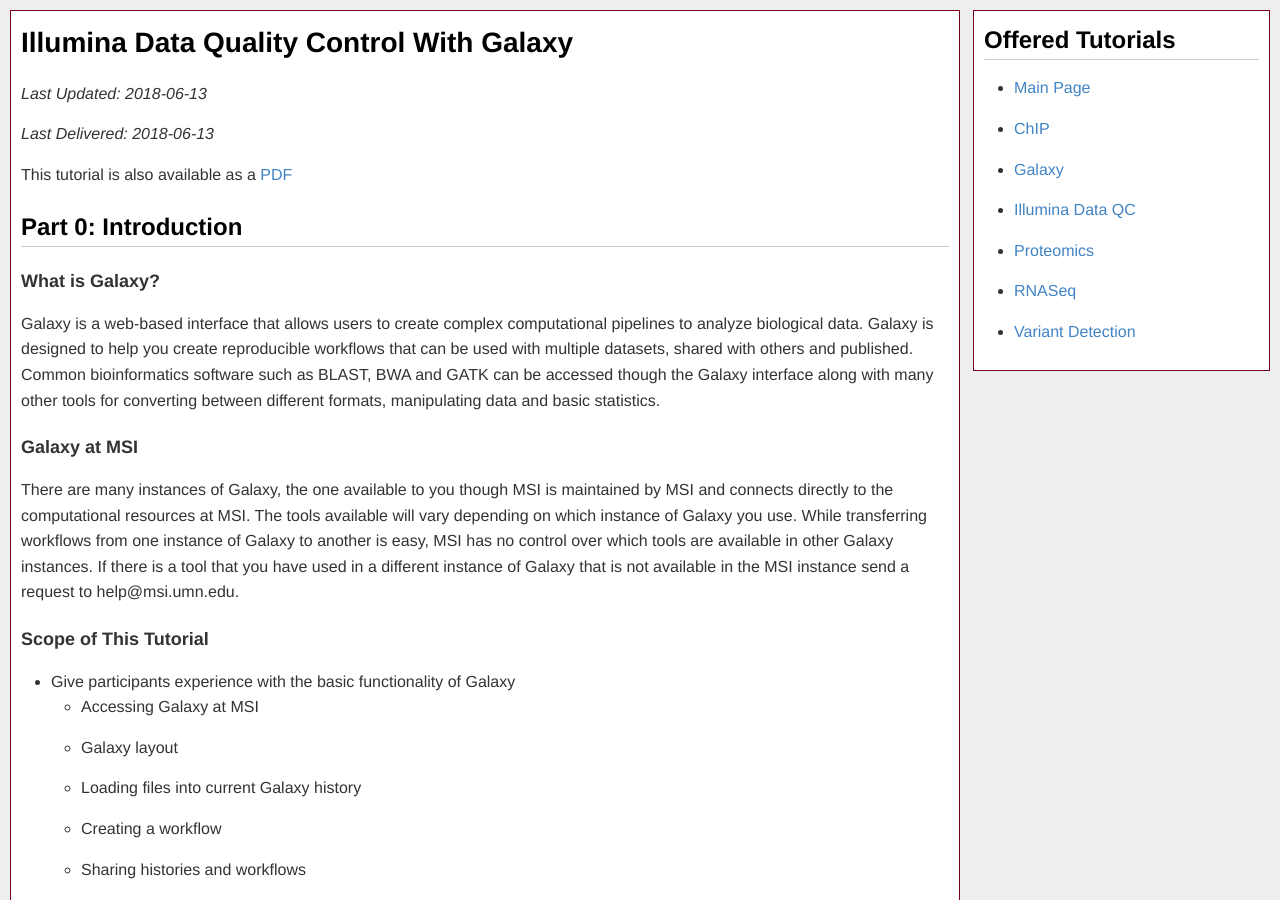
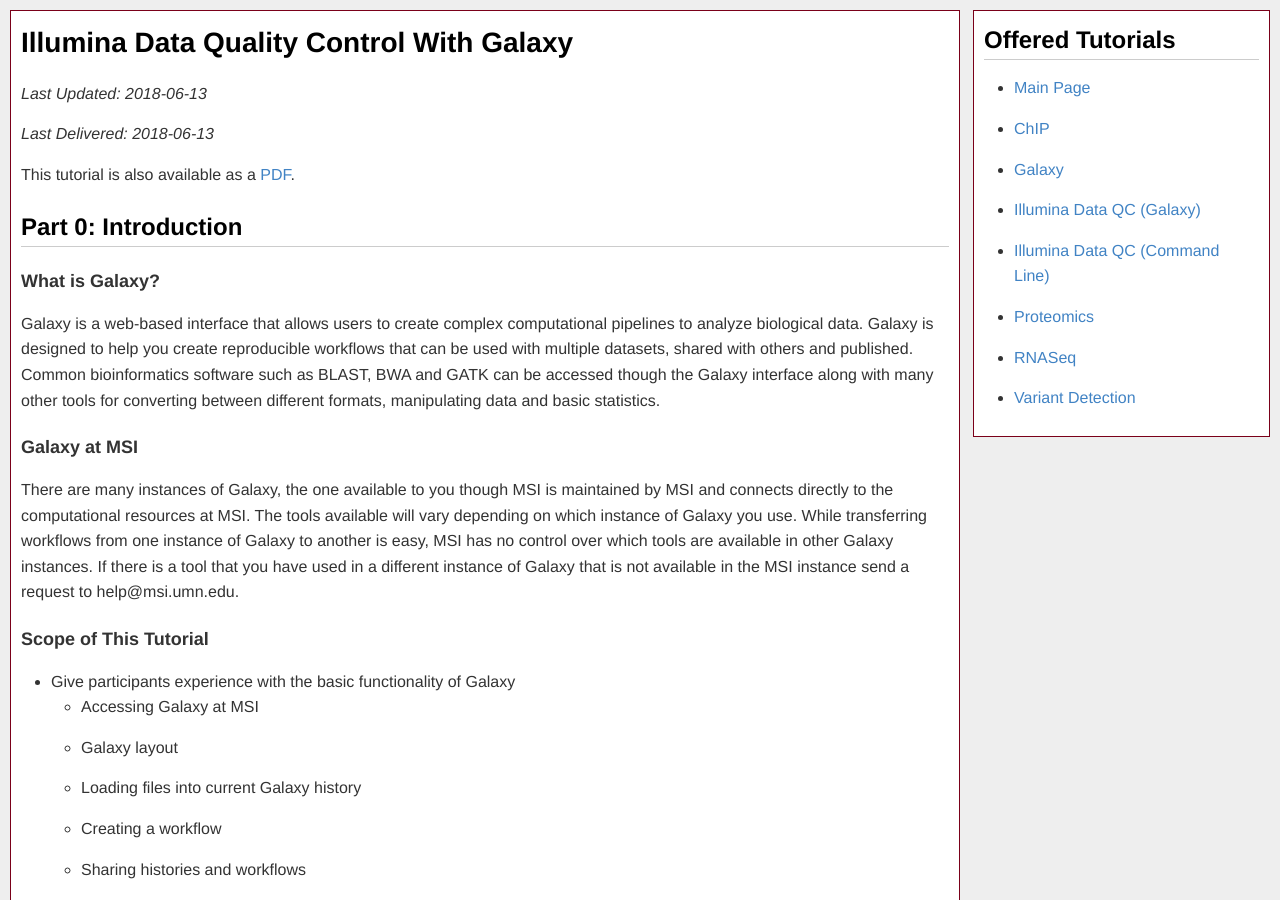
Before and after one commit to msi-ris/Tutorials, a Jekyll site: the page built from illumina_qc.md, in a window 1280 px wide and 900 px high. Built offline with Jekyll 4.4.1, drawn with Linux system fonts in a browser that asks for light colours.

Commit message:
Update layout

```diff
--- a/_layouts/default.html
+++ b/_layouts/default.html
@@ -15,7 +15,8 @@
                     <li><a href="{{ "/" | prepend: site.baseurl }}">Main Page</a></li>
                     <li><a href="{{ "/chip" | prepend: site.baseurl }}">ChIP</a></li>
                     <li><a href="{{ "/galaxy" | prepend: site.baseurl }}">Galaxy</a></li>
-                    <li><a href="{{ "/illumina" | prepend: site.baseurl }}">Illumina Data QC</a></li>
+                    <li><a href="{{ "/illumina_galaxy" | prepend: site.baseurl }}">Illumina Data QC (Galaxy)</a></li>
+                    <li><a href="{{ "/illumina_cmd" | prepend: site.baseurl }}">Illumina Data QC (Command Line)</a></li>
                     <li><a href="{{ "/proteomics" | prepend: site.baseurl }}">Proteomics</a></li>
                     <li><a href="{{ "/rnaseq" | prepend: site.baseurl }}">RNASeq</a></li>
                     <li><a href="{{ "/variant" | prepend: site.baseurl }}">Variant Detection</a></li>
--- a/illumina_qc.md
+++ b/illumina_qc.md
@@ -1,7 +1,7 @@
 ---
 layout: default
 title: Illumina Data QC Tutorial With Galaxy
-permalink: /illumina/
+permalink: /illumina_galaxy/
 exclude: false
 updated: 2018-06-13
 delivered: 2018-06-13
@@ -12,7 +12,7 @@ delivered: 2018-06-13
 
 *Last Delivered: {{page.delivered}}*
 
-This tutorial is also available as a [PDF](Illumina_QC_Galaxy_Current.pdf)
+This tutorial is also available as a [PDF](Illumina_QC_Galaxy_Current.pdf).
 
 ## Part 0: Introduction
 ### What is Galaxy?
```
